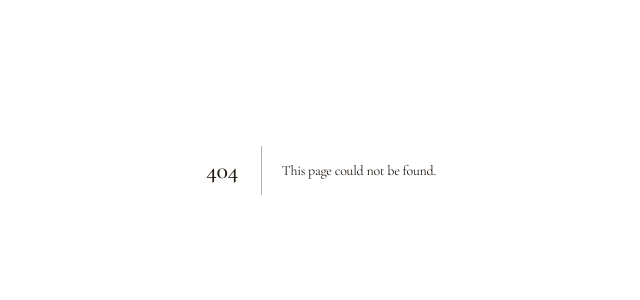
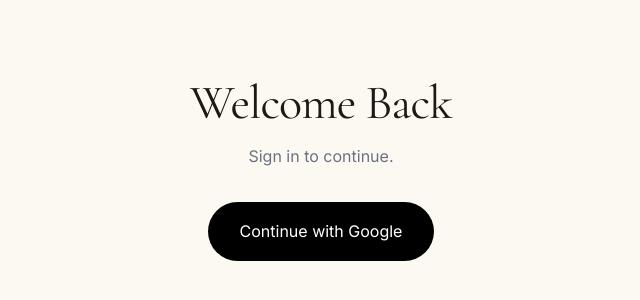
Before and after one commit to Shreya2345shrivastava/BuildWithShreya, a Next.js app: page /sign-in in a window 1280 px wide. Before the commit this address had no page. Shown: the part 230-530 px from the top of the page, without its empty margins (319-959 px from the left). Built offline with nearby package versions, Linux system fonts and the light colour scheme.

Commit message:
feat: add Google authentication with NextAuth and dashboard

```diff
--- a/package.json
+++ b/package.json
@@ -9,8 +9,10 @@
     "lint": "eslint"
   },
   "dependencies": {
+    "@auth/core": "^0.34.3",
     "lucide-react": "^1.30.0",
     "next": "16.3.0",
+    "next-auth": "^4.24.15",
     "react": "19.2.8",
     "react-dom": "19.2.8"
   },
--- /dev/null
+++ b/src/app/api/auth/[...nextauth]/route.ts
@@ -0,0 +1,18 @@
+import NextAuth from "next-auth";
+import GoogleProvider from "next-auth/providers/google";
+
+const handler = NextAuth({
+  providers: [
+    GoogleProvider({
+      clientId: process.env.AUTH_GOOGLE_ID!,
+      clientSecret: process.env.AUTH_GOOGLE_SECRET!,
+    }),
+  ],
+  callbacks: {
+    async redirect() {
+      return "http://localhost:3000/dashboard";
+    },
+  },
+});
+
+export { handler as GET, handler as POST };
--- /dev/null
+++ b/src/app/dashboard/page.tsx
@@ -0,0 +1,13 @@
+export default function Dashboard() {
+  return (
+    <main className="min-h-screen p-10">
+      <h1 className="text-4xl font-serif">
+        Dashboard
+      </h1>
+
+      <p className="mt-4">
+        Google login successful 🎉
+      </p>
+    </main>
+  );
+}
--- a/src/app/layout.tsx
+++ b/src/app/layout.tsx
@@ -2,6 +2,7 @@
 import { Cormorant_Garamond, Inter } from "next/font/google";
 import { SITE } from "@/constants/site";
 import "./globals.css";
+import { AuthProvider } from "@/components/auth/SessionProvider";
 
 const displayFont = Cormorant_Garamond({
   variable: "--font-display",
@@ -96,7 +97,9 @@
       className={`${displayFont.variable} ${bodyFont.variable} h-full antialiased`}
     >
       <body className="min-h-screen bg-[var(--color-bg-ivory)] text-[var(--color-text-primary)]">
-        {children}
+        <AuthProvider>
+          {children}
+        </AuthProvider>
       </body>
     </html>
   );
--- /dev/null
+++ b/src/app/sign-in/page.tsx
@@ -0,0 +1,21 @@
+import { SignInButton } from "@/components/auth/SignInButton";
+
+export default function SignInPage() {
+  return (
+    <main className="flex min-h-screen items-center justify-center px-6">
+      <div className="text-center">
+        <h1 className="font-serif text-5xl">
+          Welcome Back
+        </h1>
+
+        <p className="mt-4 text-gray-500">
+          Sign in to continue.
+        </p>
+
+        <div className="mt-8">
+          <SignInButton />
+        </div>
+      </div>
+    </main>
+  );
+}
--- /dev/null
+++ b/src/auth.ts
@@ -0,0 +1,13 @@
+import NextAuth from "next-auth";
+import GoogleProvider from "next-auth/providers/google";
+
+export const authOptions = {
+  providers: [
+    GoogleProvider({
+      clientId: process.env.AUTH_GOOGLE_ID!,
+      clientSecret: process.env.AUTH_GOOGLE_SECRET!,
+    }),
+  ],
+};
+
+export default NextAuth(authOptions);
--- /dev/null
+++ b/src/components/auth/SessionProvider.tsx
@@ -0,0 +1,15 @@
+"use client";
+
+import { SessionProvider } from "next-auth/react";
+
+export function AuthProvider({
+  children,
+}: {
+  children: React.ReactNode;
+}) {
+  return (
+    <SessionProvider>
+      {children}
+    </SessionProvider>
+  );
+}
--- /dev/null
+++ b/src/components/auth/SignInButton.tsx
@@ -0,0 +1,14 @@
+"use client";
+
+import { signIn } from "next-auth/react";
+
+export function SignInButton() {
+  return (
+    <button
+      onClick={() => signIn("google")}
+      className="rounded-full bg-black px-8 py-4 text-white"
+    >
+      Continue with Google
+    </button>
+  );
+}
--- /dev/null
+++ b/src/components/auth/index.ts
@@ -0,0 +1 @@
+export * from "./SignInButton";
--- a/src/components/layout/Navbar.tsx
+++ b/src/components/layout/Navbar.tsx
@@ -22,9 +22,9 @@
       strokeLinecap="round"
       strokeLinejoin="round"
     >
-			<line x1="3" y1="6" x2="21" y2="6" />
-			<line x1="3" y1="12" x2="21" y2="12" />
-			<line x1="3" y1="18" x2="21" y2="18" />
+      <path d="M4 6h16" />
+      <path d="M4 12h16" />
+      <path d="M4 18h16" />
     </svg>
   );
 }
@@ -58,7 +58,7 @@
             "flex min-h-[5rem] items-center justify-between gap-5 rounded-[var(--radius-full)] border px-5 py-3.5 backdrop-blur-3xl transition-all duration-500 ease-out sm:px-6 lg:px-7",
             scrolled
               ? "border-[var(--color-border-subtle)] bg-[rgba(255,250,244,0.92)] shadow-[0_16px_40px_rgba(32,25,19,0.10)]"
-							: "border-[color-mix(in_srgb,var(--color-border-soft)_70%,transparent)] bg-[rgba(255,250,244,0.72)] shadow-[0_8px_24px_rgba(32,25,19,0.06)]",
+              : "border-[color-mix(in_srgb,var(--color-border-soft)_70%,transparent)] bg-[rgba(255,250,244,0.72)] shadow-[0_8px_24px_rgba(32,25,19,0.06)]"
           )}
         >
           <Link
@@ -73,7 +73,14 @@
             <NavLinks />
           </div>
 
-					<div className="hidden shrink-0 lg:flex">
+          <div className="hidden items-center gap-4 lg:flex">
+            <Link
+              href="/sign-in"
+              className="text-sm font-medium text-[var(--color-text-secondary)] transition-colors hover:text-[var(--color-text-primary)]"
+            >
+              Sign In
+            </Link>
+
             <PrimaryButton
               href="/books"
               size="md"
```
Also changed, not shown: 1 other file (tests, documents, lock files or other folders). Lines whose indentation alone changed are shown as unchanged.
